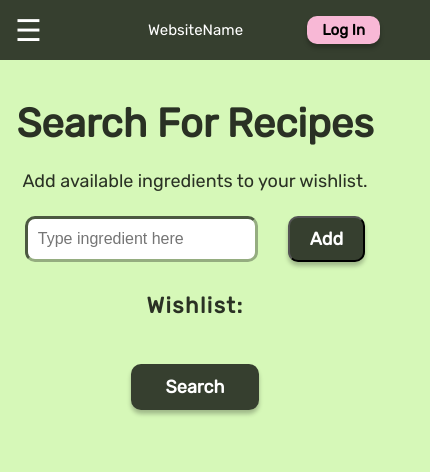
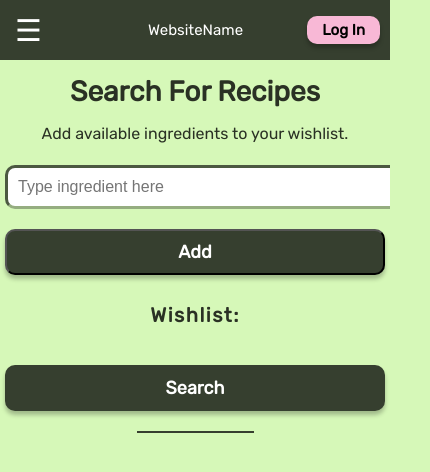
Before and after one commit to shlok12343/f24-group10, a React (Vite) app: page / in a window 390 px wide. Shown: the top 472 px of the page, 430 px wide, since content can reach past the window. Built offline with nearby package versions, Linux system fonts and the light colour scheme.

Commit message:
fixed scrolling, added margins for carousel

```diff
--- a/src/App.jsx
+++ b/src/App.jsx
@@ -2,6 +2,9 @@ import { useState } from 'react';
 import './App.css';
 import NavBar from './components/NavBar/NavBar';
 import Search from './components/Search/Search';
+import Explore from './components/Explore/Explore';
+import Separator from './components/Separator/Separator';
+import Carousel from './components/Carousel/Carousel';
 
 function App() {
   const [count, setCount] = useState(0);
@@ -9,6 +12,8 @@ function App() {
     <>
       <NavBar />
       <Search />
+      <Separator />
+      <Carousel />
     </>
   );
 }
--- /dev/null
+++ b/src/components/Carousel/Carousel.jsx
@@ -0,0 +1,11 @@
+import styles from './Carousel.module.css';
+
+function Carousel() {
+  return (
+    <div className={styles.carouselContainer}>
+      {/* un-implemented */}
+    </div>
+  );
+}
+
+export default Carousel;
--- /dev/null
+++ b/src/components/Explore/Explore.jsx
@@ -0,0 +1,13 @@
+import styles from './Explore.module.css';
+
+function Explore() {
+    return (
+        <>
+        <h1>
+            test
+        </h1>
+        </>
+    );
+}
+
+export default Explore;
--- a/src/components/Search/Search.module.css
+++ b/src/components/Search/Search.module.css
@@ -1,8 +1,16 @@
+
+
+
+
+
+
+
+
 .container {
-  display: flex;
-  flex-direction: column;
+display: flex;
+flex-direction: column;
   align-items: center;
-  min-height: 100vh;
+  min-height: 20vh;
   text-align: center;
   margin-top: 40px;
   gap: 15px;
@@ -132,3 +140,74 @@
   cursor: pointer;
   font-weight: bold;
 }
+
+/* Responsive adjustments */
+/* Tablet view */
+@media (max-width: 768px) {
+  .container {
+    padding: 10px;
+    gap: 10px;
+  }
+
+  .container h1 {
+    font-size: 32px;
+  }
+
+  .addItems {
+    gap: 15px;
+  }
+
+  .ingredientItemsContainer {
+    width: 280px;
+  }
+}
+
+/* Mobile view */
+@media (max-width: 480px) {
+  .container {
+    padding: 5px;
+    gap: 8px;
+    margin-top: 10px;
+  }
+
+  .container h1 {
+    font-size: 28px;
+  }
+
+  .container p {
+    font-size: 16px;
+  }
+
+  .addItems {
+    flex-direction: column;
+    gap: 10px;
+    width: 100%;
+  }
+
+  .addItems input,
+  .addItems button {
+    width: 100%;
+    margin: 5px 0;
+  }
+
+  .searchbtn {
+    width: 100%;
+    margin-top: 10px;
+  }
+
+  .ingredientItemsContainer {
+    width: 100%;
+    gap: 5px;
+  }
+
+  .ingredientList h3 {
+    font-size: 20px;
+  }
+}
+
+/* Remove any extra space from the body and html */
+body, html {
+  margin: 0;
+  padding: 0;
+  overflow-x: hidden;
+}
--- /dev/null
+++ b/src/components/Separator/Separator.jsx
@@ -0,0 +1,8 @@
+import { useState } from 'react';
+import styles from './Separator.module.css';
+
+const Separator = () => {
+  return <div className={styles.container}></div>;
+};
+
+export default Separator;
--- /dev/null
+++ b/src/components/Separator/Separator.module.css
@@ -0,0 +1,6 @@
+.container {
+    width: 30%;
+    height: 2px;
+    background-color: #363f2f;
+    margin: 15px auto;
+  }
```
Also changed, not shown: src/components/Carousel/Carousel.module.css (added), src/components/Explore/Explore.module.css (added), 1 other file (tests, documents, lock files or other folders).
